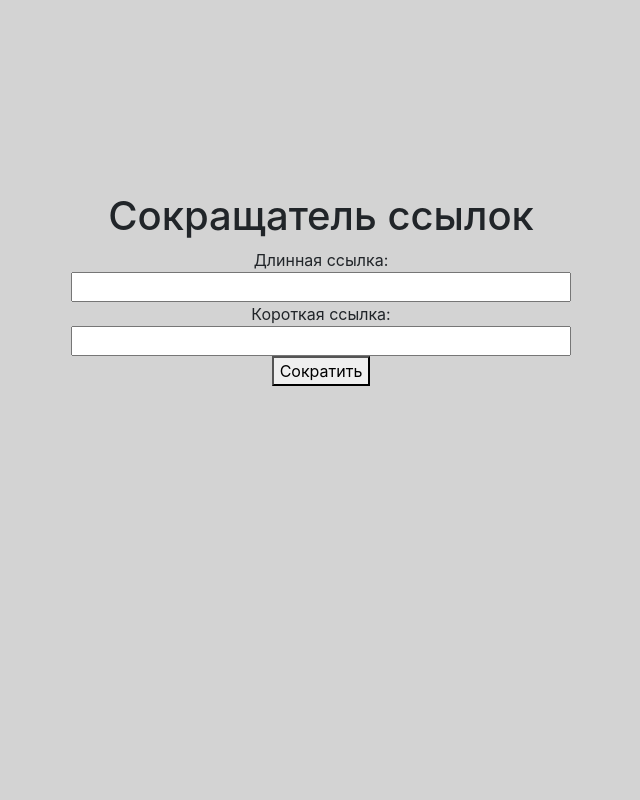
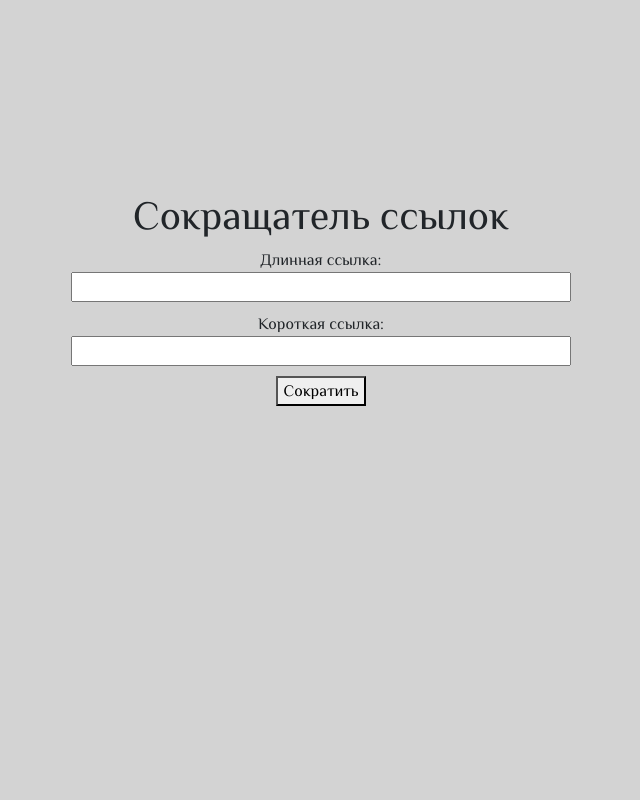
Before and after one commit to tmcgroul/urlshortener, a Django app: page /mainpage in a window 1280 px wide. Shown: the whole page, without its empty margins (319-959 px from the left). Run offline with Django 3.2, Linux system fonts and the light colour scheme; some libraries are stand-ins or nearby versions.

Commit message:
changing some style, add fonts

```diff
--- a/static/style.css
+++ b/static/style.css
@@ -1,6 +1,10 @@
 .top-container{
     padding-top: 15%;
     /*background-color: brown;*/
+}
+
+.form-fields {
+    margin-bottom: 10px;
 }
 
 input[type="text"]{
@@ -9,6 +13,7 @@ input[type="text"]{
 
 html, body{
     height: 100%;
+    font-family: "Philosopher",sans-serif;
 }
 
 .general-container{
--- a/templates/urlshorter/mainpage.html
+++ b/templates/urlshorter/mainpage.html
@@ -5,9 +5,11 @@
         <meta charset="UTF-8">
         <title>urlshorter</title>
 
-        <link rel="stylesheet" href="{% static 'style.css' %}">
+
         <link rel="stylesheet" href="https://maxcdn.bootstrapcdn.com/bootstrap/4.0.0-beta.2/css/bootstrap.min.css"
               integrity="sha384-PsH8R72JQ3SOdhVi3uxftmaW6Vc51MKb0q5P2rRUpPvrszuE4W1povHYgTpBfshb" crossorigin="anonymous">
+        <link rel="stylesheet" href="{% static 'style.css' %}">
+        <link href="http://fonts.googleapis.com/css?family=Philosopher:400,700&amp;subset=cyrillic,latin" rel="stylesheet" type="text/css">
     </head>
     <body>
         <div class="general-container">
@@ -18,11 +20,11 @@
                             <form action="" method="post" class="center-block" id="id_form">{% csrf_token %}
                                 <h1>Сокращатель ссылок</h1>
                                 Длинная ссылка:
-                                <div class="field-URL">
+                                <div class="form-fields">
                                     {{ form.URL }}
                                 </div>
                                 Короткая ссылка:
-                                <div class="field-Code">
+                                <div class="form-fields">
                                     {{ form.Code }}
                                 </div>
                                 <button formnovalidate type="submit">Сократить</button>
```
Also changed, not shown: db.sqlite3, 1 other file.
